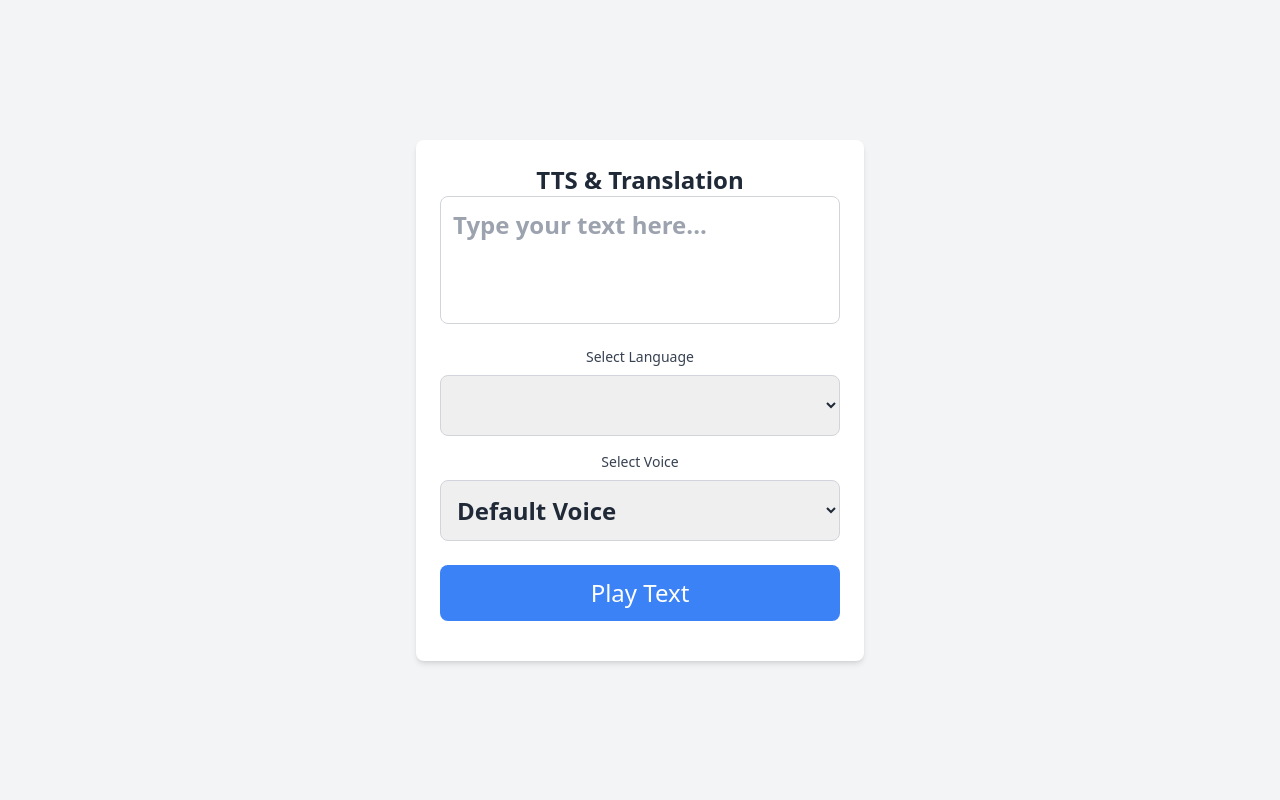
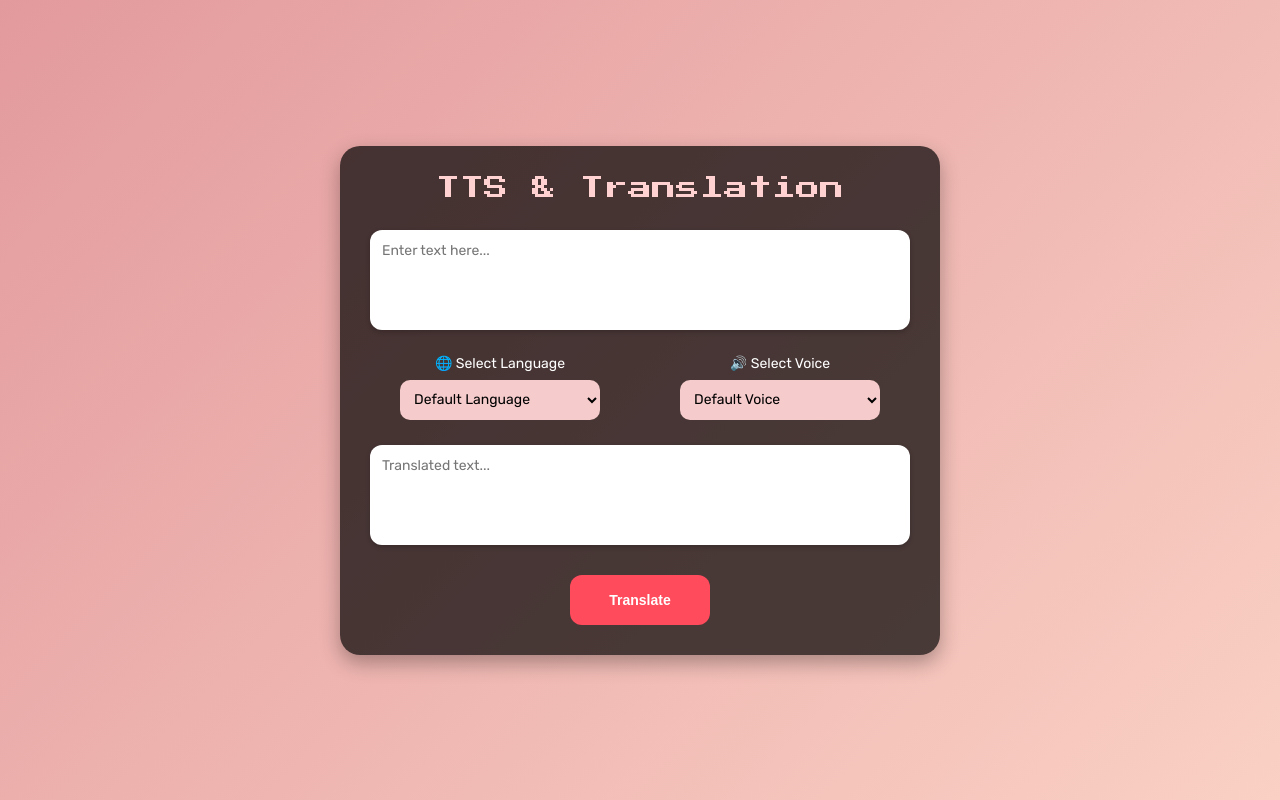
Before and after one commit to utkrshydv/learningJS-TTS, a plain HTML site: page public/index.html in a window 1280 px wide. Drawn offline with nearby package versions, Linux system fonts and the light colour scheme.

Commit message:
frontend done

```diff
--- a/public/index.html
+++ b/public/index.html
@@ -3,58 +3,45 @@
 <head>
   <meta charset="UTF-8">
   <meta name="viewport" content="width=device-width, initial-scale=1.0">
-  <script src="https://cdn.tailwindcss.com"></script>
+  <title>TTS</title>
   <link rel="stylesheet" href="styles.css">
-  <title>TTS & Translation App</title>
+  <link rel="preconnect" href="https://fonts.googleapis.com">
+  <link rel="preconnect" href="https://fonts.gstatic.com" crossorigin>
+  <link href="https://fonts.googleapis.com/css2?family=Press+Start+2P&family=Rubik:wght@400;600&display=swap" rel="stylesheet">
 </head>
-<body class="bg-gray-100 flex items-center justify-center h-screen">
- <div class="bg-white shadow-md rounded-lg p-6 max-w-md w-full">
-  <h1 class="text-2xl font-semibold text-gray-800 text-center mb-4">
-    TTS & Translation
-    <textarea
-    class="w-full h-32 p-3 border border-gray-300 rounded-lg focus:outline-none focus:ring-2 focus:ring-blue-500 resize-none"
-    placeholder="Type your text here..."
-    ></textarea>
+<body>
 
-    <div class="mt-4">
-        <label
-          for="languageSelect"
-          class="block text-sm font-medium text-gray-700 mb-2"
-          >Select Language</label
-        >
-        <select
-          id="languageSelect"
-          class="w-full p-3 border border-gray-300 rounded-lg focus:outline-none focus:ring-2 focus:ring-blue-500"
-        ></select>
+  <div class="container">
+    <div class="title">TTS & Translation</div>
+
+    <div class="text">
+      <textarea placeholder="Enter text here..."></textarea>
+    </div>
+
+    <div class="selectors">
+      <div class="select-language">
+         <label for="languageSelect">🌐 Select Language</label>
+         <select id="languageSelect">
+          <option value="default">Default Language</option>
+         </select>
       </div>
 
-      <div class="mt-4">
-        <label
-          for="voiceSelect"
-          class="block text-sm font-medium text-gray-700 mb-2"
-          >Select Voice</label
-        >
-        <select
-          id="voiceSelect"
-          class="w-full p-3 border border-gray-300 rounded-lg focus:outline-none focus:ring-2 focus:ring-blue-500"
-        >
-          <option value="default">Default Voice</option>
-          <option value="voice1">Voice 1</option>
-          <option value="voice2">Voice 2</option>
-        </select>
+      <div class="select-voice">
+         <label for="voiceSelect">🔊 Select Voice</label>
+         <select id="voiceSelect">
+            <option value="default">Default Voice</option>
+            <option value="voice1">Voice 1</option>
+            <option value="voice2">Voice 2</option>
+         </select>
       </div>
-
-         <button
-        class="mt-6 duration-300 w-full bg-blue-500 hover:bg-blue-600 text-white font-medium py-3 rounded-lg focus:outline-none focus:ring-2 focus:ring-blue-500"
-        id="playButton"
-      >
-        Play Text
-      </button>
     </div>
 
-    <script src="script.js"></script>
+    <div class="text">
+      <textarea placeholder="Translated text..."></textarea>
+    </div>
 
-  </h1>
- </div>
+    <button class="translate-button">Translate</button>
+  </div>
+
 </body>
 </html>
--- a/public/styles.css
+++ b/public/styles.css
@@ -0,0 +1,126 @@
+* {
+  padding: 0;
+  margin: 0;
+  box-sizing: border-box;
+}
+
+body {
+  height: 100vh;
+  display: flex;
+  justify-content: center;
+  align-items: center;
+  font-family: "Rubik", sans-serif;
+  background: linear-gradient(135deg, #e39a9d, #fad0c4);
+}
+
+/* Container Card */
+.container {
+  min-height: 450px;
+  max-width: 600px;
+  width: 90%;
+  display: flex;
+  align-items: center;
+  flex-direction: column;
+  border-radius: 20px;
+  padding: 30px;
+  background: rgba(0, 0, 0, 0.7);
+  color: white;
+  box-shadow: 0 8px 20px rgba(0,0,0,0.3);
+}
+
+/* Title */
+.title {
+  font-family: "Press Start 2P", cursive;
+  text-align: center;
+  font-size: 24px;
+  margin-bottom: 20px;
+  color: #ffd1d1;
+}
+
+/* Text Areas */
+textarea {
+  height: 100px;
+  border-radius: 12px;
+  width: 100%;
+  padding: 12px;
+  margin: 10px 0;
+  border: none;
+  outline: none;
+  resize: none;
+  font-size: 14px;
+  font-family: "Rubik", sans-serif;
+  box-shadow: 0 2px 5px rgba(0,0,0,0.2);
+  transition: 0.2s;
+}
+
+textarea:focus {
+  box-shadow: 0 4px 10px rgba(0,0,0,0.4);
+  transform: scale(1.02);
+}
+
+/* Sections */
+.text {
+  width: 100%;
+  display: flex;
+  justify-content: center;
+}
+
+.select-language,
+.select-voice {
+  display: flex;
+  flex-direction: column;
+  align-items: center;
+  gap: 8px;
+  font-size: 14px;
+}
+
+.selectors {
+  margin: 15px 0;
+  display: flex;
+  gap: 20px;
+  justify-content: space-around;
+  width: 100%;
+}
+
+/* Dropdown */
+select {
+  width: 200px;
+  min-height: 40px;
+  border-radius: 10px;
+  background: #f6cbcb;
+  border: none;
+  padding: 5px 10px;
+  font-family: "Rubik", sans-serif;
+  font-size: 14px;
+  transition: 0.2s;
+}
+
+select:focus {
+  outline: none;
+  box-shadow: 0 0 5px rgba(255,255,255,0.6);
+}
+
+/* Button */
+.translate-button {
+  margin-top: 20px;
+  height: 50px;
+  width: 140px;
+  border: none;
+  border-radius: 12px;
+  background: #ff4b5c;
+  color: white;
+  font-weight: bold;
+  cursor: pointer;
+  font-size: 14px;
+  transition: 0.3s;
+}
+
+.translate-button:hover {
+  background: #ff6b7c;
+  transform: scale(1.05);
+}
+
+.translate-button:active {
+  background: #e13b4c;
+  transform: scale(0.95);
+}
```
